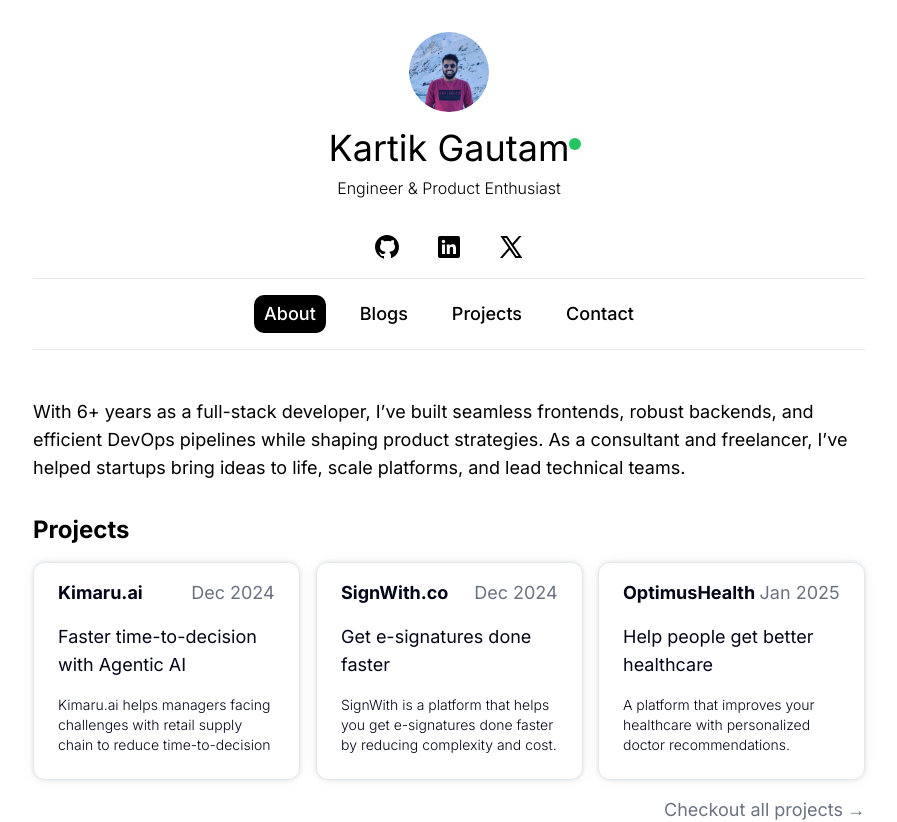
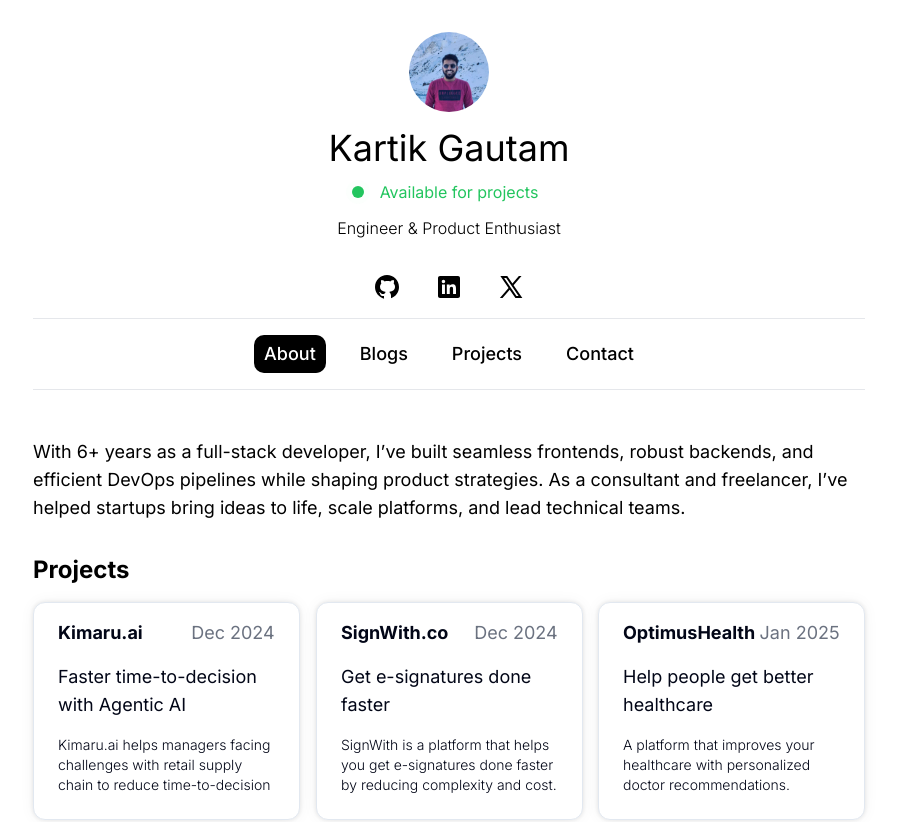
Before and after one commit to atomsmasher81/react-portfolio, a Next.js app: page / in a window 1280 px wide. Shown: the top 822 px of the page, without its empty margins (191-1088 px from the left). Built offline with nearby package versions, Linux system fonts and the light colour scheme.

Commit message:
made green ping static for now

```diff
--- a/src/components/TopLayout.tsx
+++ b/src/components/TopLayout.tsx
@@ -48,21 +48,19 @@ function TopLayout() {
                 <Avatar className="h-20 w-20">
                     <AvatarImage alt="Profile Picture" src="/img/img.png" />
                 </Avatar>
-                <div className="flex items-center justify-center relative">
-                    <h1 className="mt-4 mb-2 text-4xl sm:text-4xl">Kartik Gautam</h1>
-                    <div className="absolute sm:translate-x-full sm:pl-6 sm:ml-2 flex items-center
-                                  -right-3 sm:right-auto translate-y-8 sm:translate-y-0">
+                <div className="flex flex-col items-center justify-center relative">
+                    <h1 className="mt-4 mb-2 text-4xl">Kartik Gautam</h1>
+                    <div className="flex items-center justify-center mb-2">
                         <span className="relative flex h-3 w-3">
                             <span className="animate-ping absolute inline-flex h-full w-full rounded-full bg-green-400 opacity-75"></span>
                             <span className="relative inline-flex rounded-full h-3 w-3 bg-green-500"></span>
                         </span>
-                        <span className={"text-sm sm:text-m text-green-600 ml-2 transition-opacity duration-200 " +
-                              ((showText || isHovered) ? "opacity-100" : "opacity-0")}>
+                        <span className="text-m text-green-500 px-2 py-1 ml-2">
                             Available for projects
                         </span>
                     </div>
+                    <p className="text-md font-light">Engineer & Product Enthusiast</p>
                 </div>
-                <p className="text-md font-light">Engineer & Product Enthusiast</p>
                 <div className="flex space-x-8 mt-8">
                     <Link href="https://github.com/atomsmasher81" target="_blank">
                         <Image src="/svg/github.svg" width={30} height={30} alt="github"/>
```
